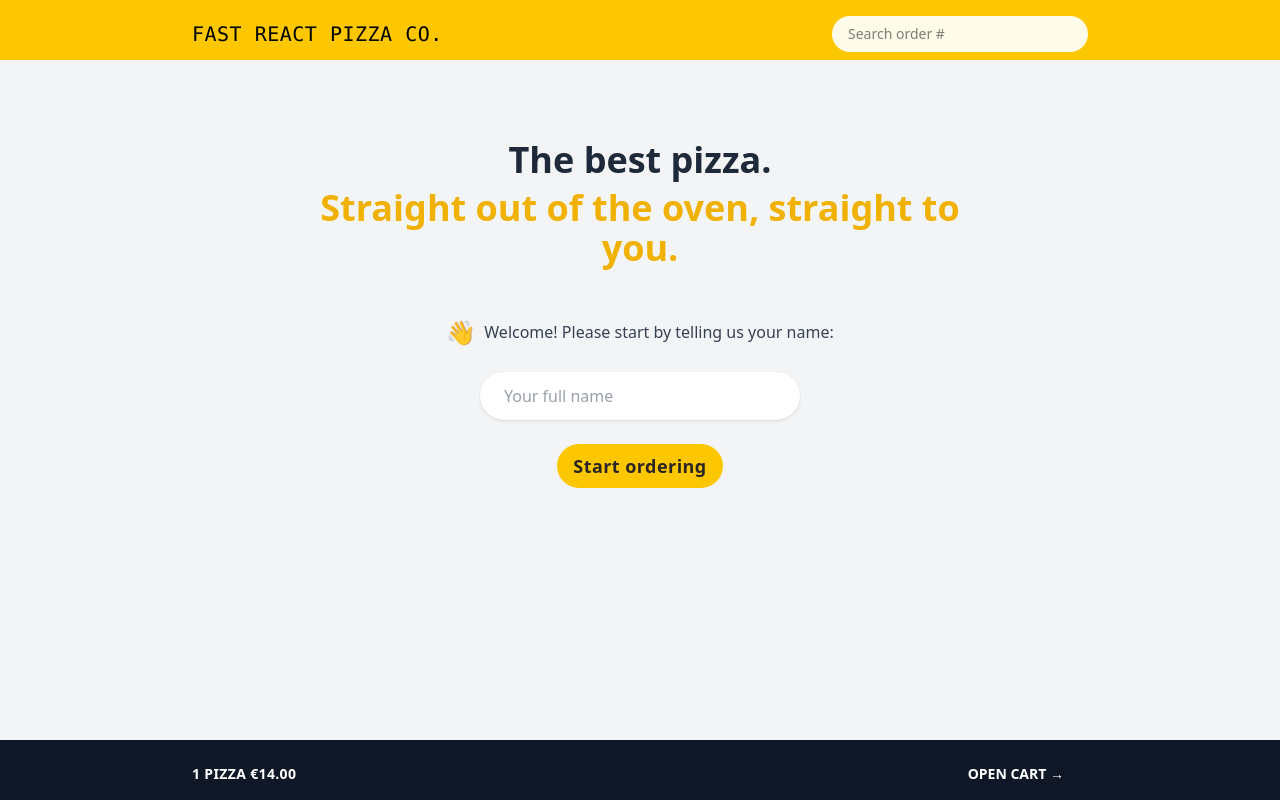
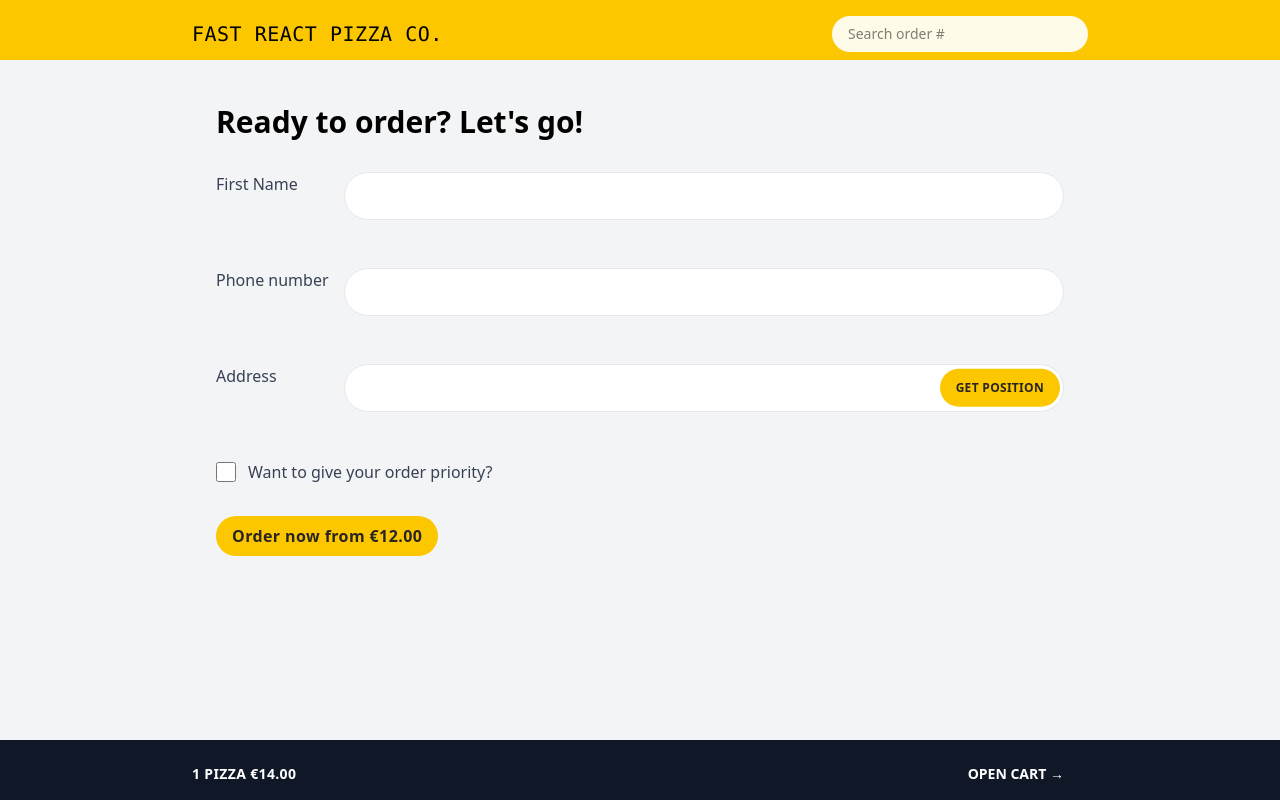
Before and after one commit to A-Karim2003/BlitzSlice, a React (Vite) app: page /order in a window 1280 px wide. Before the commit this address led to /. Built offline with nearby package versions, Linux system fonts and the light colour scheme.

Commit message:
feat: Improve user name state and UI personalisation 	-	Use Redux user name across the app for personalised UI 	-	Refactor welcome screen and pre-fill order form with stored name 	-	Add global user message state for feedback

```diff
--- a/src/App.jsx
+++ b/src/App.jsx
@@ -23,7 +23,7 @@ const router = createBrowserRouter([
     children: [
       { index: true, Component: Home }, // public route
       {
-        loader: requireName,
+        //! loader: requireName,
         children: [
           // protected routes
           {
--- /dev/null
+++ b/src/components/NameCaptureForm.jsx
@@ -0,0 +1,37 @@
+import Button from "./Button";
+
+export default function NameCaptureForm({
+  onChange,
+  value,
+  onKeydown,
+  submitName,
+}) {
+  return (
+    <>
+      <div className="flex items-center justify-center gap-2 mb-6">
+        <span className="text-2xl">👋</span>
+        <p className="text-gray-700">
+          Welcome! Please start by telling us your name:
+        </p>
+      </div>
+
+      <div className="flex flex-col items-center gap-6">
+        <input
+          type="text"
+          placeholder="Your full name"
+          value={value}
+          onChange={onChange}
+          onKeyDown={onKeydown}
+          className="px-6 py-3 rounded-full bg-white text-gray-700 focus:outline-none focus:ring-2 focus:ring-yellow-400 w-80 shadow-sm"
+        />
+
+        <Button
+          className="text-lg py-2 px-4 flex items-center gap-5"
+          onClick={submitName}
+        >
+          Start ordering
+        </Button>
+      </div>
+    </>
+  );
+}
--- a/src/components/OrderInput.jsx
+++ b/src/components/OrderInput.jsx
@@ -5,6 +5,7 @@ export default function OrderInput({
   type,
   name,
   error,
+  defaultValue,
 }) {
   const errorMessage = error?.[name];
 
@@ -15,6 +16,7 @@ export default function OrderInput({
       </label>
       <div className="relative h-12 flex-1 flex flex-col gap-2 mb-6">
         <input
+          defaultValue={defaultValue || ""}
           name={name}
           type={type ? type : ""}
           id={inputId}
--- a/src/components/WelcomeScreen.jsx
+++ b/src/components/WelcomeScreen.jsx
@@ -1,14 +1,16 @@
 import { useState } from "react";
-import { useNavigate, useNavigation } from "react-router-dom";
+import { useNavigate } from "react-router-dom";
 import { toast } from "react-toastify";
+import { useDispatch, useSelector } from "react-redux";
+import { createUser } from "../features/user/userSlice";
+import NameCaptureForm from "./NameCaptureForm";
 import Button from "./Button";
-import { useDispatch } from "react-redux";
-import { createUser } from "../features/user/userSlice";
 
 export default function WelcomeScreen() {
   const [name, setName] = useState("");
   const navigate = useNavigate();
   const dispatch = useDispatch();
+  const { user } = useSelector((store) => store.user);
 
   function submitName() {
     if (!name.trim()) {
@@ -28,29 +30,21 @@ export default function WelcomeScreen() {
         Straight out of the oven, straight to you.
       </p>
 
-      <div className="flex items-center justify-center gap-2 mb-6">
-        <span className="text-2xl">👋</span>
-        <p className="text-gray-700">
-          Welcome! Please start by telling us your name:
-        </p>
-      </div>
-      <div className="flex flex-col items-center gap-6">
-        <input
-          type="text"
-          placeholder="Your full name"
+      {!user ? (
+        <NameCaptureForm
           value={name}
           onChange={(e) => setName(e.target.value)}
-          onKeyDown={(e) => e.key === "Enter" && submitName()}
-          className="px-6 py-3 rounded-full bg-white text-gray-700 focus:outline-none focus:ring-2 focus:ring-yellow-400 w-80 shadow-sm"
+          onKeydown={(e) => e.key === "Enter" && submitName()}
+          submitName={submitName}
         />
-
+      ) : (
         <Button
-          className="text-lg py-2 px-4 flex items-center gap-5"
-          onClick={submitName}
+          className="px-6 py-2 uppercase"
+          onClick={() => navigate("/menu")}
         >
-          Start ordering
+          Continue ordering, {user}
         </Button>
-      </div>
+      )}
     </div>
   );
 }
--- a/src/features/user/userSlice.js
+++ b/src/features/user/userSlice.js
@@ -2,7 +2,8 @@ import { createSlice } from "@reduxjs/toolkit";
 import { getAddress } from "../../Services/apiGeolcoding";
 
 const initialState = {
-  user: null,
+  user: "",
+  message: "",
 };
 
 /*
@@ -37,8 +38,15 @@ const userSlice = createSlice({
     createUser(state, action) {
       state.user = action.payload;
     },
+
+    setMessage(state, action) {
+      state.message = action.payload;
+    },
+    clearMessage(state) {
+      state.message = "";
+    },
   },
 });
 
-export const { createUser } = userSlice.actions;
+export const { createUser, setMessage, clearMessage } = userSlice.actions;
 export default userSlice.reducer;
--- a/src/pages/cart/Cart.jsx
+++ b/src/pages/cart/Cart.jsx
@@ -1,9 +1,11 @@
 import { useNavigate } from "react-router-dom";
 import CartItemControls from "../../components/CartItemControls";
 import Button from "../../components/Button";
+import { useSelector } from "react-redux";
 
 export default function Cart() {
   const navigate = useNavigate();
+  const { user } = useSelector((store) => store.user);
 
   return (
     <div className="py-8 px-6">
@@ -14,7 +16,7 @@ export default function Cart() {
         ← Back to menu
       </button>
 
-      <h2 className="text-3xl font-semibold mb-8">Your cart,</h2>
+      <h2 className="text-3xl font-semibold mb-8">Your cart, {user}</h2>
 
       <div className="mb-8 ">
         <div className="flex items-center justify-between py-4 border-b border-gray-200">
--- a/src/pages/home/Home.jsx
+++ b/src/pages/home/Home.jsx
@@ -1,9 +1,26 @@
+import { useDispatch, useSelector } from "react-redux";
 import WelcomeScreen from "../../components/WelcomeScreen";
+import { useEffect } from "react";
+import { clearMessage } from "../../features/user/userSlice";
 
 export default function Home() {
+  const dispatch = useDispatch();
+  const user = useSelector((store) => store.user);
+
+  useEffect(() => {
+    if (user?.message) {
+      const timer = setTimeout(() => dispatch(clearMessage()), 5000);
+      return () => clearTimeout(timer);
+    }
+  }, [dispatch, user?.message]);
+
   return (
-    <section className="flex items-center justify-center mt-12 p-5">
+    <section className="flex flex-col gap-8 items-center justify-center mt-12 p-5">
       <WelcomeScreen />
+
+      {user?.message && (
+        <strong className="text-red-400 text-lg">{user.message}</strong>
+      )}
     </section>
   );
 }
--- a/src/pages/order/Order.jsx
+++ b/src/pages/order/Order.jsx
@@ -5,6 +5,7 @@ import { Form, redirect, useActionData, useNavigation } from "react-router-dom";
 import { createOrder } from "../../Services/apiRestaurant";
 import Spinner from "../../components/Spinner";
 import validateOrder from "../../utils/formValidation";
+import { useSelector } from "react-redux";
 
 const fakeCart = [
   {
@@ -34,8 +35,7 @@ export default function OrderForm() {
   const navigation = useNavigation();
   const error = useActionData();
   const isSubmitting = navigation.state === "submitting";
-
-  console.log(error);
+  const { user } = useSelector((store) => store.user);
 
   const cart = fakeCart;
   return (
@@ -51,6 +51,7 @@ export default function OrderForm() {
           inputId={"customer"}
           type={"text"}
           error={error}
+          defaultValue={user}
         />
 
         <OrderInput
--- a/src/pages/order/OrderDetails.jsx
+++ b/src/pages/order/OrderDetails.jsx
@@ -83,7 +83,6 @@ export default function OrderDetails() {
 // eslint-disable-next-line react-refresh/only-export-components
 export async function loader({ params }) {
   const orderId = params.orderId;
-
   const orderData = await getOrder(orderId);
   return orderData;
 }
--- a/src/requireName.js
+++ b/src/requireName.js
@@ -1,10 +1,14 @@
 import { redirect } from "react-router-dom";
 import store from "./store";
+import { setMessage } from "./features/user/userSlice";
 
 export default function requireName() {
   const state = store.getState();
   const { user } = state.user;
-  if (!user) throw redirect("/");
+  if (!user) {
+    store.dispatch(setMessage("You must provide a name"));
+    throw redirect("/");
+  }
 
   return null;
 }
```
